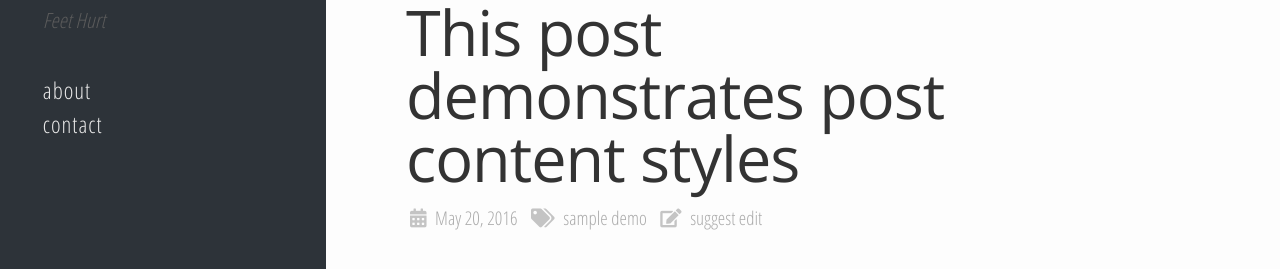
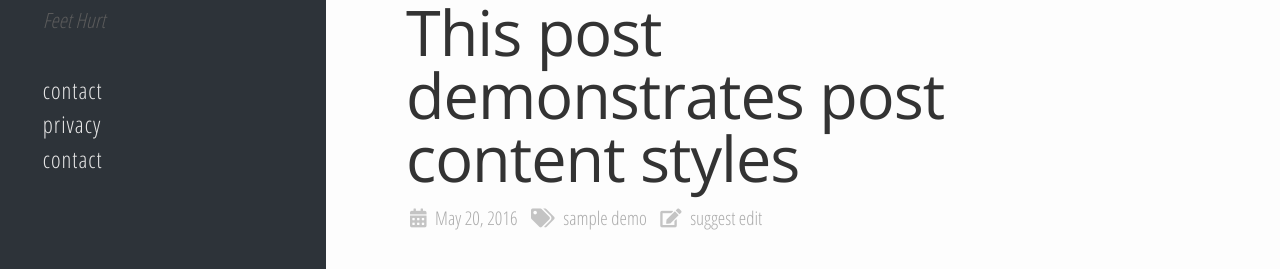
Before and after one commit to davidparker/davethewalker.github.io, a Jekyll site: the page built from index.html, in a window 1280 px wide. Shown: the part 412-681 px from the top of the page. Built offline with Jekyll 4.4.1, drawn with Linux system fonts in a browser that asks for light colours; cached includes are drawn as plain includes; nearby versions of some CDN libraries; some web fonts are replaced; library files that are not in the unit come from our copies; a script that is not in the unit is left out; the list of posts is cut into pages by our own code; comment, search, counter and statistics services are not loaded.

Commit message:
possible fix side menu

```diff
--- a/_includes/header.html
+++ b/_includes/header.html
@@ -14,14 +14,10 @@
   {% if page_paths %}
     <nav class="site-nav">
       <ul>
-          {% for path in page_paths %}
-          {% assign my_page = site.pages | where: "path", path | first %}
-          {% if my_page.title or my_page.nav_title %}
-          {% assign title = my_page.nav_title | default: my_page.title %}
-          <li><a class="page-link" href="{{ my_page.url | relative_url }}">{{ title | escape }}</a></li>
-          {% endif %}
-        {% endfor %}
+        <li><a class="page-link" href="/about.html">Contact</a></li>
+        <li><a class="page-link" href="/privacy.html">Privacy</a></li>
         {% if site.contact.url %}
+
         <li><a class="page-link" href="{{ site.contact.url }}">Contact</a></li>
         {% endif %}
       </ul>
```
